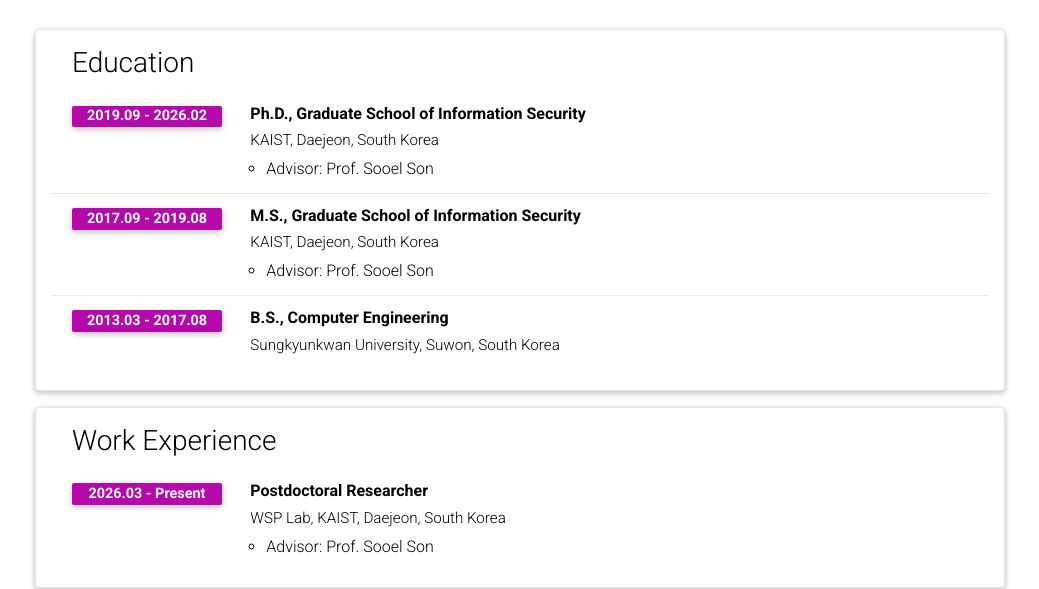
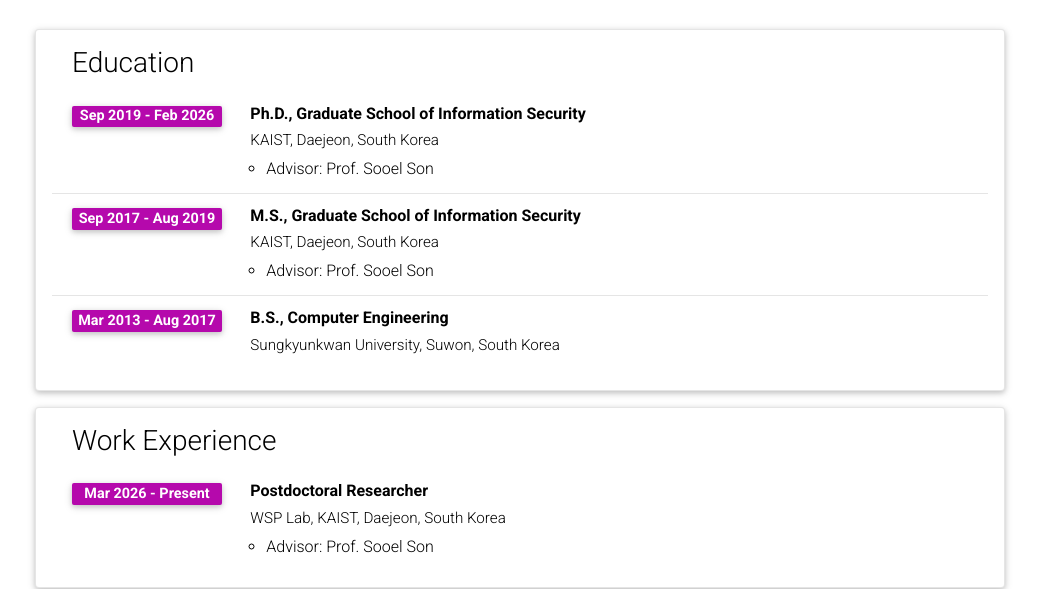
Before and after one commit to leeswimming/leeswimming.github.io, a Jekyll site: the page built from _pages/cv.md, in a window 1280 px wide and 900 px high. Shown: the part 155-744 px from the top of the window, without its empty margins (120-1159 px from the left). Built offline with Jekyll 4.4.1, drawn with Linux system fonts in a browser that asks for light colours; comment, search, counter and statistics services are not loaded; a style sheet for code colours, icons or effects is not loaded.

Commit message:
Change date format

```diff
--- a/_data/cv.yml
+++ b/_data/cv.yml
@@ -3,29 +3,29 @@
   contents:
     - title: Ph.D., Graduate School of Information Security
       institution: KAIST, Daejeon, South Korea
-      year: 2019.09 - 2026.02
+      year: Sep 2019 - Feb 2026
       description:
         - "Advisor: Prof. Sooel Son"
     - title: M.S., Graduate School of Information Security
       institution: KAIST, Daejeon, South Korea
-      year: 2017.09 - 2019.08
+      year: Sep 2017 - Aug 2019
       description:
         - "Advisor: Prof. Sooel Son"
     - title: B.S., Computer Engineering
       institution: Sungkyunkwan University, Suwon, South Korea
-      year: 2013.03 - 2017.08
+      year: Mar 2013 - Aug 2017
 
 - title: Work Experience
   type: time_table
   contents:
     # - title: Postdoctoral Researcher
     #   institution: SPIN Group, UMass Amherst, Amherst, MA, USA
-    #   year: 2026.10 - Present
+    #   year: Oct 2026 - Present
     #   description:
     #     - "Advisor: Prof. Amir Houmansadr"
     - title: Postdoctoral Researcher
       institution: WSP Lab, KAIST, Daejeon, South Korea
-      year: 2026.03 - Present
+      year: Mar 2026 - Present
       description:
         - "Advisor: Prof. Sooel Son"
 
--- a/_sass/_base.scss
+++ b/_sass/_base.scss
@@ -458,7 +458,7 @@
       .cv-badge-period {
         width: 150px;
       }
-      // Ongoing period ("2026.10 -"): start the text where full periods' text starts
+      // Ongoing period ("Oct 2026 -"): start the text where full periods' text starts
       .cv-badge-ongoing {
         text-align: left;
         padding-left: 15px;
```
Also changed, not shown: Gemfile.lock.
